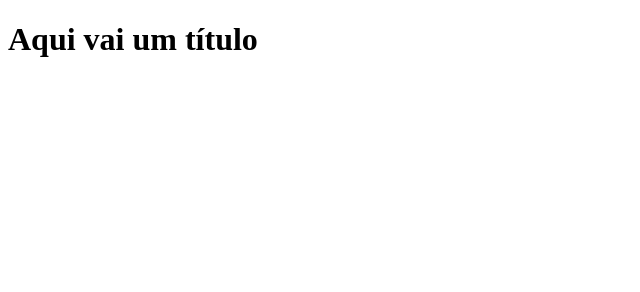
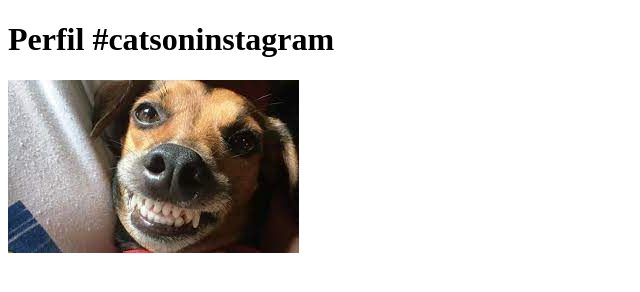
Before and after one commit to lkenjim/descomplica-atv-pratica, a plain HTML site: page index.html in a window 1280 px wide. Shown: the whole page, without its empty margins (0-640 px from the left). Drawn offline with Linux system fonts and the light colour scheme.

Commit message:
add image and change title

```diff
--- a/index.html
+++ b/index.html
@@ -1,11 +1,12 @@
 <!DOCTYPE html>
 <html lang="pt-br">
   <head>
-    <title>Título da página</title>
+    <title>Fanpage de Gatinhos</title>
     <meta charset="utf-8">
   </head>
 
   <body>
-    <h1>Aqui vai um título</h1>
+    <h1>Perfil #catsoninstagram</h1>
+    <img src="./images/catioro.jpeg" />
   </body>
 </html>
```
Also changed, not shown: images/catioro.jpeg (added).
